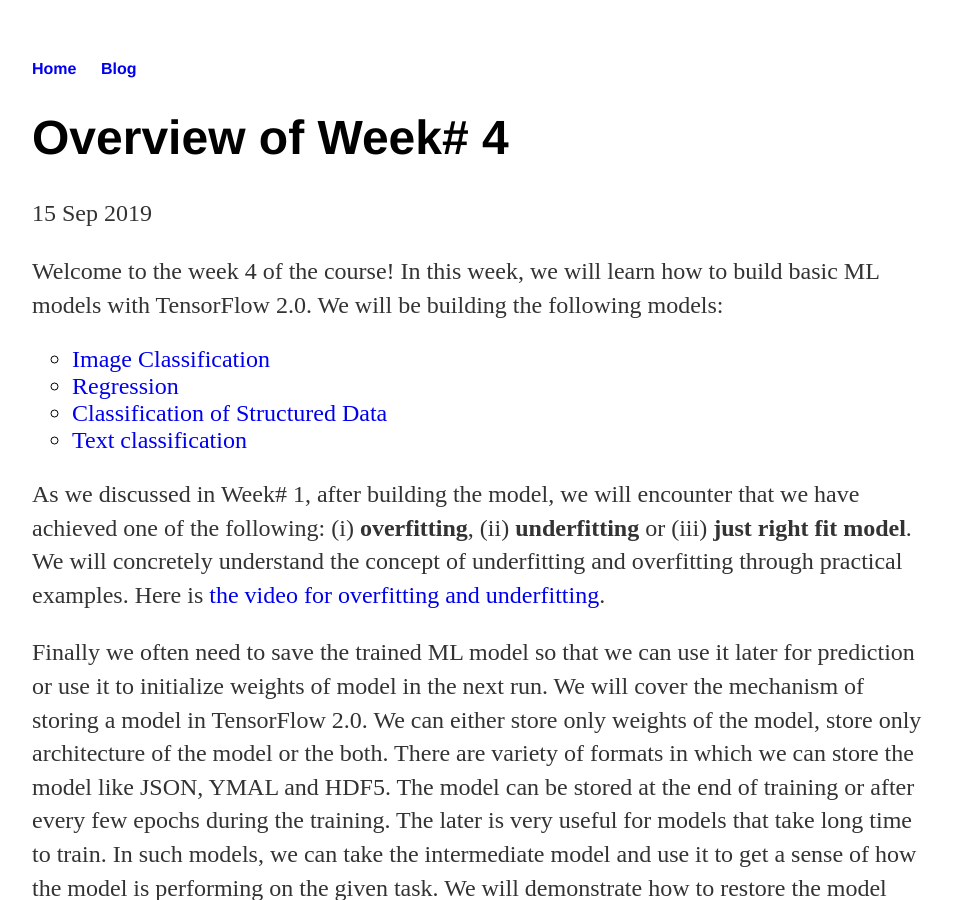
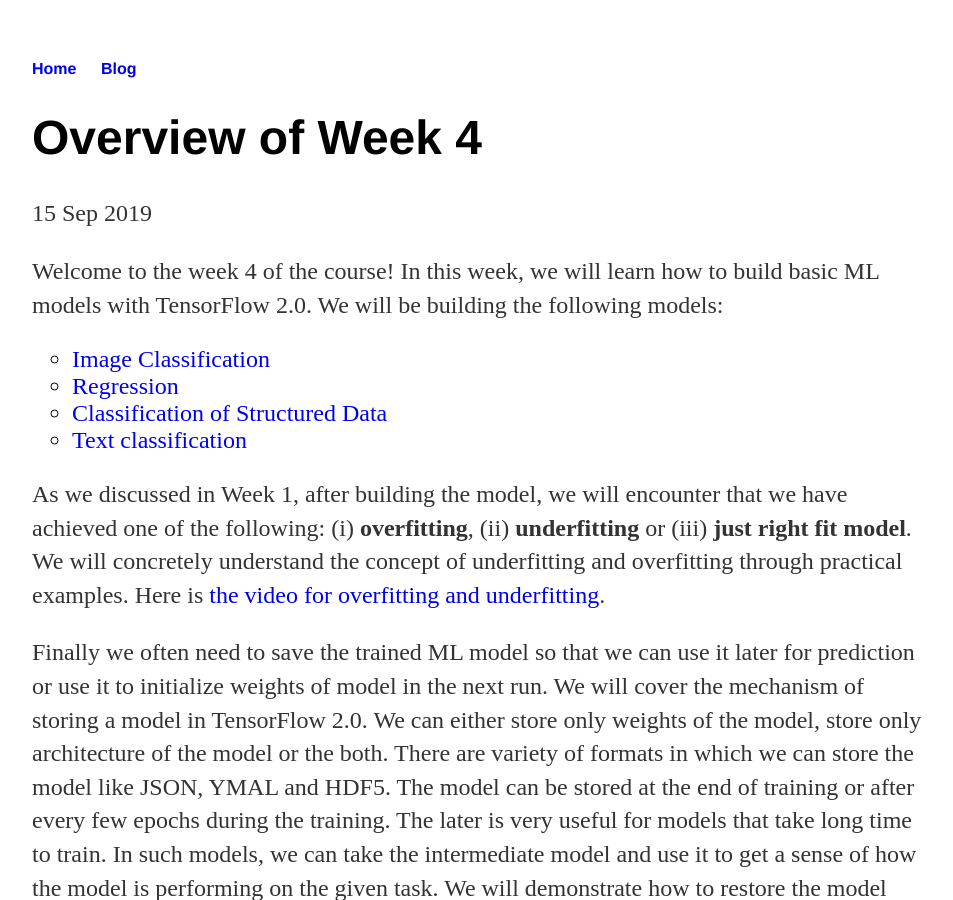
Before and after one commit to tfindiamooc/tfindiamooc.github.io, a Jekyll site: the page built from _posts/2019-09-15-Week-4-Overview.md, in a window 1280 px wide and 900 px high. Shown: the whole window, without its empty margins (160-1113 px from the left). Built offline with Jekyll 4.4.1, drawn with Linux system fonts in a browser that asks for light colours.

```diff
--- a/_posts/2019-09-15-Week-4-Overview.md
+++ b/_posts/2019-09-15-Week-4-Overview.md
@@ -1,6 +1,6 @@
 ---
 layout: post
-title: "Overview of Week# 4"
+title: "Overview of Week 4"
 date: 2019-09-15
 ---
 
@@ -11,7 +11,7 @@ Welcome to the week 4 of the course! In this week, we will learn how to build ba
 * [Classification of Structured Data](https://youtu.be/lCopG4tDSok?list=PLOzRYVm0a65cTV_t0BYj-nV8VX_Me6Es3)
 * [Text classification](https://youtu.be/bvYIicaVNTE?list=PLOzRYVm0a65cTV_t0BYj-nV8VX_Me6Es3)
 
-As we discussed in Week# 1, after building the model, we will encounter that we have achieved one of the following: (i) **overfitting**, (ii) **underfitting** or (iii) **just right fit model**.  We will concretely understand the concept of
+As we discussed in Week 1, after building the model, we will encounter that we have achieved one of the following: (i) **overfitting**, (ii) **underfitting** or (iii) **just right fit model**.  We will concretely understand the concept of
 underfitting and overfitting through practical examples.  Here is [the video for overfitting and underfitting](https://www.youtube.com/watch?v=j6uL6c14pUY&list=PLOzRYVm0a65cTV_t0BYj-nV8VX_Me6Es3&index=20).
 
 Finally we often need to save the trained ML model so that we can use it later for prediction or use it to initialize weights of model in the next run.  We will cover the mechanism of storing a model in TensorFlow 2.0. We can either store
```
